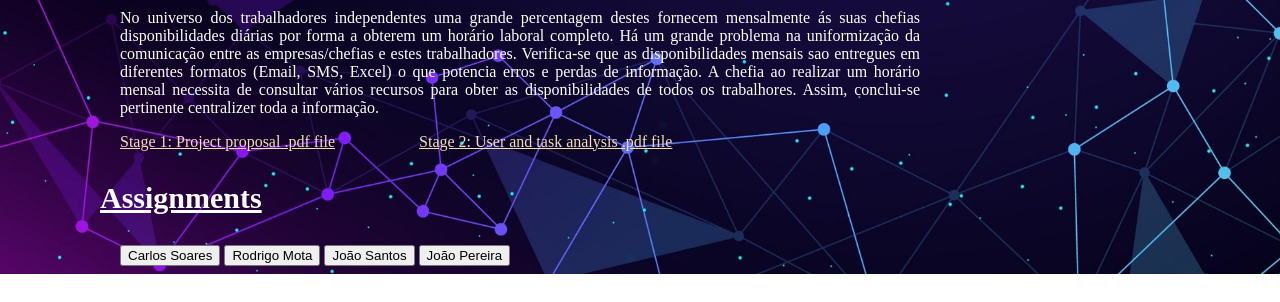
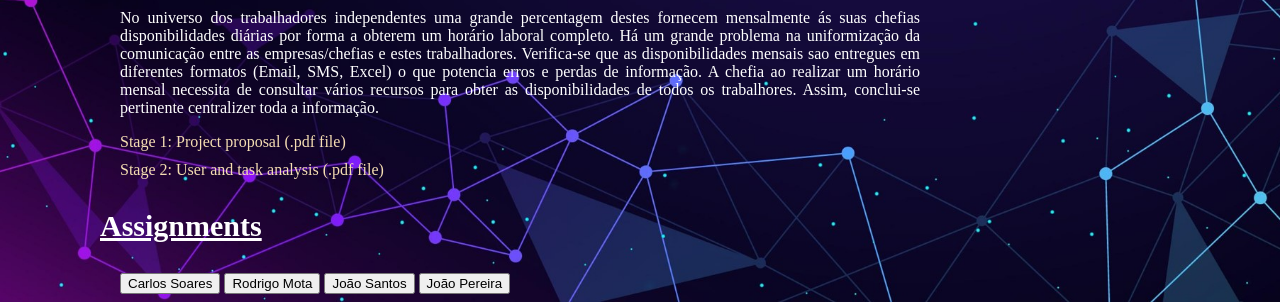
Before and after one commit to cacSoares/IPM23-24, a plain HTML site: page index.html in a window 1280 px wide. Shown: the part 683-985 px from the top of the page. Before the commit the page ends 957 px from the top, so only its background shows below. Drawn offline with Linux system fonts and the light colour scheme.

Commit message:
html update

```diff
--- a/index.html
+++ b/index.html
@@ -65,9 +65,9 @@
             obter as disponibilidades de todos os trabalhores. Assim, conclui-se pertinente
             centralizer toda a informação.</p>
 
-        <a style="margin-left: 80px; color: wheat" href="https://github.com/cacSoares/IPM23-24/blob/main/G_32_stage1.pdf?raw=true" target="_blank">Stage 1: Project proposal .pdf file</a>
+        <a style="margin-left: 80px; color: wheat; display: block; text-decoration: none; margin-bottom: 10px;" href="https://github.com/cacSoares/IPM23-24/blob/main/G_32_stage1.pdf?raw=true" target="_blank">Stage 1: Project proposal (.pdf file)</a>
 
-        <a style="margin-left: 80px; color: wheat" href="https://github.com/cacSoares/IPM23-24/blob/main/G_32_stage2.pdf?raw=true" target="_blank">Stage 2: User and task analysis .pdf file</a>
+        <a style="margin-left: 80px; color: wheat; display: block; text-decoration: none;" href="https://github.com/cacSoares/IPM23-24/blob/main/G_32_stage2.pdf?raw=true" target="_blank">Stage 2: User and task analysis (.pdf file)</a>
 
         <p style="font-size: 30px; margin-bottom: 30px;"><u><strong>Assignments</strong></u></p>
 
```
